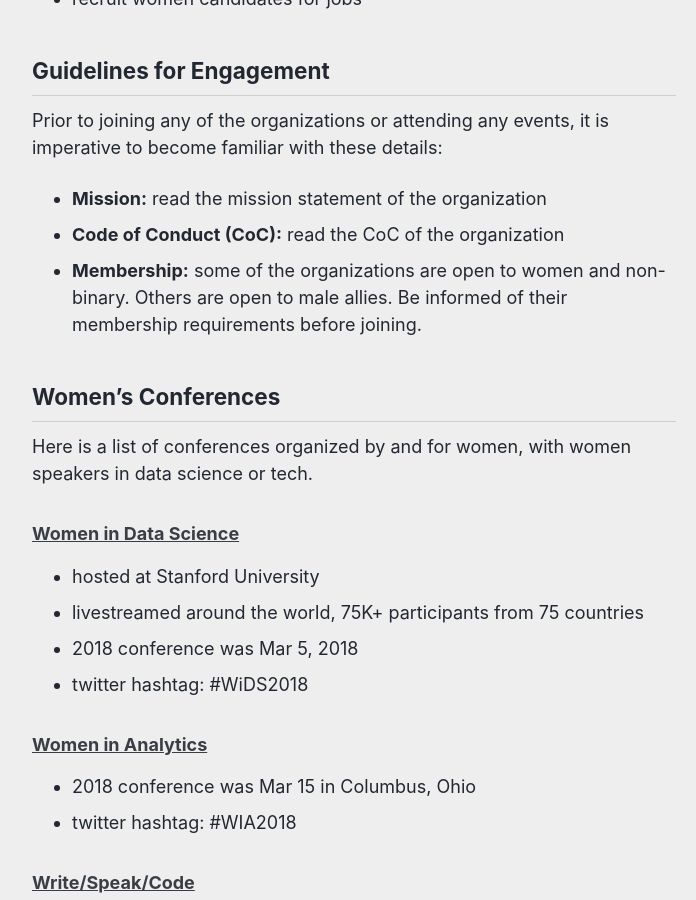
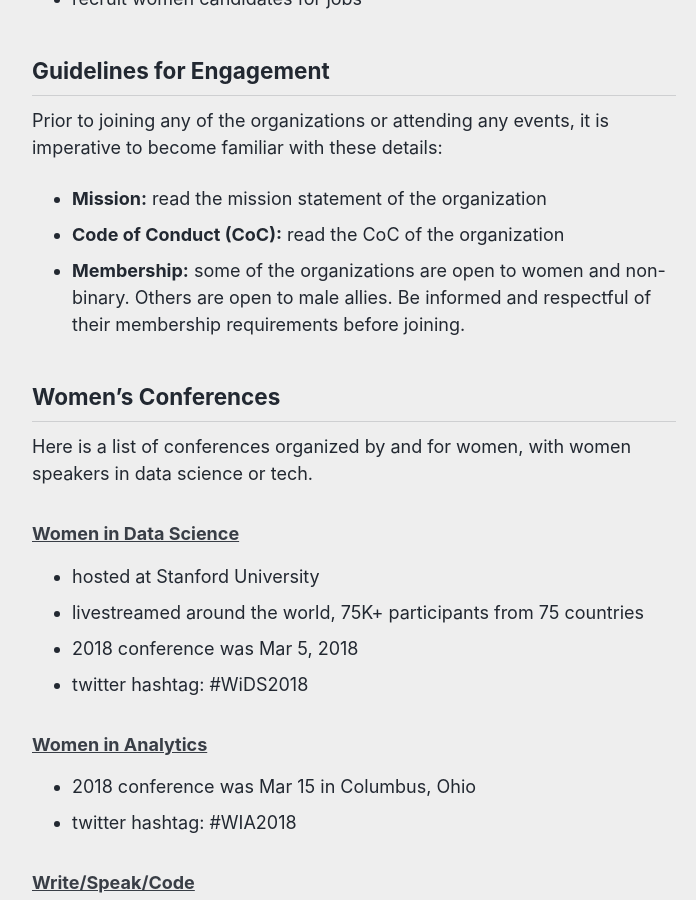
Before and after one commit to reshamas/reshamas.github.io, a Jekyll site: the page built from _posts/2018-05-09-resource-guide-for-women-in-data-science.md, in a window 1280 px wide and 900 px high, scrolled down 1193 px. Shown: the whole window, without its empty margins (286-982 px from the left). Built offline with Jekyll 4.4.1, drawn with Linux system fonts in a browser that asks for light colours.

Commit message:
Update 2018-05-09-resource-guide-for-women-in-data-science.md

```diff
--- a/_posts/2018-05-09-resource-guide-for-women-in-data-science.md
+++ b/_posts/2018-05-09-resource-guide-for-women-in-data-science.md
@@ -27,7 +27,7 @@
 Prior to joining any of the organizations or attending any events, it is imperative to become familiar with these details:
 - **Mission:**  read the mission statement of the organization
 - **Code of Conduct (CoC):**  read the CoC of the organization
-- **Membership:**  some of the organizations are open to women and non-binary. Others are open to male allies.  Be informed of their membership requirements before joining.
+- **Membership:**  some of the organizations are open to women and non-binary. Others are open to male allies.  Be informed and respectful of their membership requirements before joining.
 
 ## Women’s Conferences
 Here is a list of conferences organized by and for women, with women speakers in data science or tech.
```
